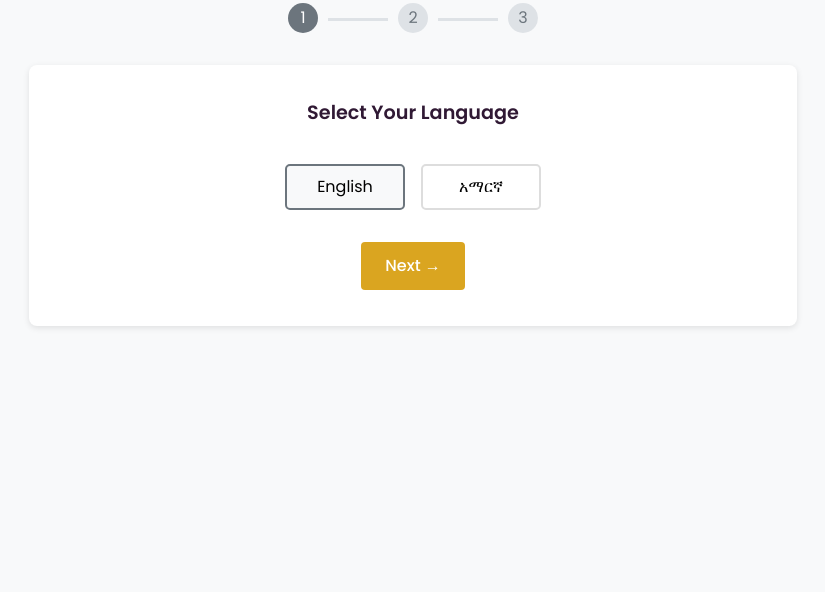
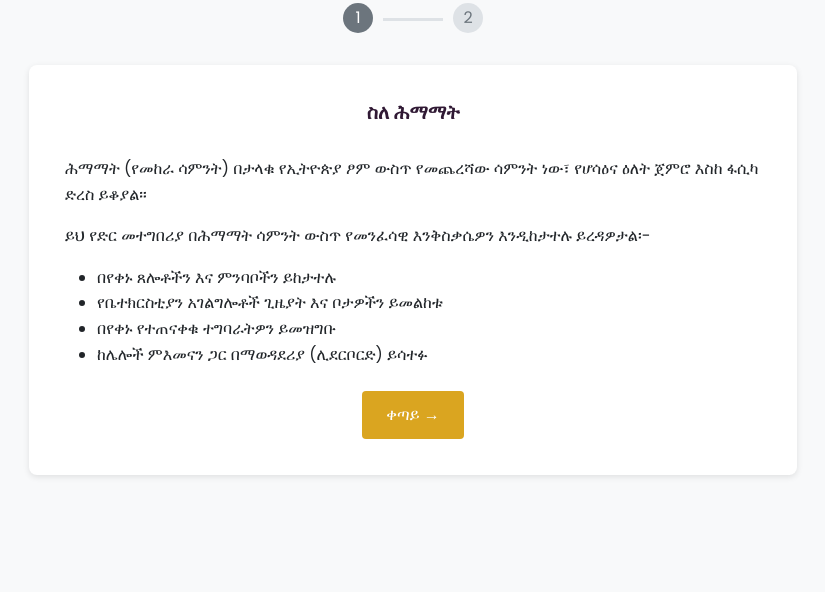
Before and after one commit to abela7/Hmamat, a PHP site: page /user/welcome.php in a window 1280 px wide. Shown: the part 208-800 px from the top of the page, without its empty margins (227-1052 px from the left). Run offline with PHP 8.4, Linux system fonts and the light colour scheme; some libraries are stand-ins or nearby versions.

Commit message:
Force Amharic language across user interface, updating language settings in user header, settings, and welcome pages. Remove language selection options to streamline user experience.

```diff
--- a/includes/user_header.php
+++ b/includes/user_header.php
@@ -6,8 +6,8 @@ $current_page = basename($_SERVER['PHP_SELF']);
 $user_logged_in = isset($_SESSION['user_id']) && !empty($_SESSION['user_id']);
 $baptism_name = $user_logged_in ? $_SESSION['baptism_name'] : '';
 
-// Get language preference
-$language = isset($_COOKIE['user_language']) ? $_COOKIE['user_language'] : 'en';
+// Force Amharic language
+$language = 'am';
 ?>
 <!DOCTYPE html>
 <html lang="en">
--- a/user/welcome.php
+++ b/user/welcome.php
@@ -5,11 +5,11 @@ require_once '../includes/db.php';
 require_once '../includes/auth_check.php';
 
 // Set page title
-$page_title = "Welcome to HIMAMAT";
+$page_title = "እንኳን ወደ ሕማማት ደህና መጡ";
 
 // Initialize variables
 $step = isset($_GET['step']) ? intval($_GET['step']) : 1;
-$language = isset($_GET['lang']) ? $_GET['lang'] : 'en';
+$language = 'am'; // Force Amharic
 $baptism_name = isset($_POST['baptism_name']) ? trim($_POST['baptism_name']) : '';
 $error = '';
 
@@ -17,7 +17,7 @@ $error = '';
 if ($_SERVER['REQUEST_METHOD'] === 'POST' && isset($_POST['register'])) {
     // Validate baptism name
     if (empty($baptism_name)) {
-        $error = ($language === 'am') ? 'የክርስትና ስም አስፈላጊ ነው።' : 'Baptism name is required.';
+        $error = 'የክርስትና ስም አስፈላጊ ነው።';
     } else {
         // Check if a user with this baptism name exists
         $stmt = $conn->prepare("SELECT id, baptism_name, unique_id, role FROM users WHERE baptism_name = ?");
@@ -47,11 +47,14 @@ if ($_SERVER['REQUEST_METHOD'] === 'POST' && isset($_POST['register'])) {
                 $user_id = $stmt->insert_id;
                 createUserSession($user_id, $baptism_name, $unique_id);
 
+                // Set language cookie
+                setcookie('user_language', 'am', time() + (86400 * 90), "/");
+
                 // Redirect to dashboard
                 header("Location: dashboard.php");
                 exit;
             } else {
-                $error = ($language === 'am') ? 'ይቅርታ፣ የተፈጠረ ስህተት። እባክዎ ዳግም ይሞክሩ።' : 'Sorry, there was an error. Please try again.';
+                $error = 'ይቅርታ፣ የተፈጠረ ስህተት። እባክዎ ዳግም ይሞክሩ።';
             }
         }
         $stmt->close();
@@ -61,11 +64,11 @@ if ($_SERVER['REQUEST_METHOD'] === 'POST' && isset($_POST['register'])) {
 // Include minimal header (without the user login check)
 ?>
 <!DOCTYPE html>
-<html lang="<?php echo $language === 'am' ? 'am' : 'en'; ?>">
+<html lang="am">
 <head>
     <meta charset="UTF-8">
     <meta name="viewport" content="width=device-width, initial-scale=1.0">
-    <title><?php echo $language === 'am' ? 'እንኳን ወደ ሕማማት ደህና መጡ' : 'Welcome to HIMAMAT'; ?></title>
+    <title>እንኳን ወደ ሕማማት ደህና መጡ</title>
     <link rel="stylesheet" href="../assets/css/bootstrap.min.css">
     <link rel="stylesheet" href="css/style.css">
     <style>
@@ -76,20 +79,6 @@ if ($_SERVER['REQUEST_METHOD'] === 'POST' && isset($_POST['register'])) {
             max-width: 800px;
             margin: 2rem auto;
             padding: 1rem;
-        }
-        .language-btn {
-            width: 120px;
-            margin: 0.5rem;
-            border: 2px solid #ddd;
-            background: white;
-            border-radius: 5px;
-            padding: 0.5rem;
-            cursor: pointer;
-            transition: all 0.3s;
-        }
-        .language-btn:hover, .language-btn.active {
-            border-color: #6c757d;
-            background-color: #f8f9fa;
         }
         .progress-indicator {
             display: flex;
@@ -148,17 +137,13 @@ if ($_SERVER['REQUEST_METHOD'] === 'POST' && isset($_POST['register'])) {
     <div class="container welcome-container">
         <div class="text-center mb-4">
             <img src="../assets/images/logo.png" alt="HIMAMAT Logo" class="logo-img">
-            <h1 class="welcome-title">
-                <?php echo $language === 'am' ? 'እንኳን ወደ ሕማማት ደህና መጡ' : 'Welcome to HIMAMAT'; ?>
-            </h1>
+            <h1 class="welcome-title">እንኳን ወደ ሕማማት ደህና መጡ</h1>
         </div>
 
         <div class="progress-indicator">
             <div class="progress-step <?php echo $step >= 1 ? 'active' : ''; ?>">1</div>
             <div class="progress-line <?php echo $step >= 2 ? 'active' : ''; ?>"></div>
             <div class="progress-step <?php echo $step >= 2 ? 'active' : ''; ?>">2</div>
-            <div class="progress-line <?php echo $step >= 3 ? 'active' : ''; ?>"></div>
-            <div class="progress-step <?php echo $step >= 3 ? 'active' : ''; ?>">3</div>
         </div>
 
         <div class="card">
@@ -167,36 +152,11 @@ if ($_SERVER['REQUEST_METHOD'] === 'POST' && isset($_POST['register'])) {
                     <div class="alert alert-danger"><?php echo $error; ?></div>
                 <?php endif; ?>
 
-                <!-- Step 1: Language Selection -->
+                <!-- Step 1: About HIMAMAT -->
                 <div class="step-content <?php echo $step === 1 ? 'active' : ''; ?>" id="step1">
-                    <h2 class="card-title mb-4 text-center">
-                        <?php echo $language === 'am' ? 'ቋንቋ ይምረጡ' : 'Select Your Language'; ?>
-                    </h2>
-
-                    <div class="d-flex justify-content-center mb-4">
-                        <button class="language-btn <?php echo $language === 'en' ? 'active' : ''; ?>" onclick="setLanguage('en')">
-                            English
-                        </button>
-                        <button class="language-btn <?php echo $language === 'am' ? 'active' : ''; ?>" onclick="setLanguage('am')">
-                            አማርኛ
-                        </button>
-                    </div>
-
-                    <div class="text-center mt-4">
-                        <a href="welcome.php?step=2&lang=<?php echo $language; ?>" class="btn btn-nav">
-                            <?php echo $language === 'am' ? 'ቀጣይ' : 'Next'; ?> →
-                        </a>
-                    </div>
-                </div>
-
-                <!-- Step 2: About HIMAMAT -->
-                <div class="step-content <?php echo $step === 2 ? 'active' : ''; ?>" id="step2">
-                    <h2 class="card-title mb-4 text-center">
-                        <?php echo $language === 'am' ? 'ስለ ሕማማት' : 'About HIMAMAT'; ?>
-                    </h2>
+                    <h2 class="card-title mb-4 text-center">ስለ ሕማማት</h2>
 
                     <div class="mb-4">
-                        <?php if ($language === 'am'): ?>
                         <p>ሕማማት (የመከራ ሳምንት) በታላቁ የኢትዮጵያ ፆም ውስጥ የመጨረሻው ሳምንት ነው፣ የሆሳዕና ዕለት ጀምሮ እስከ ፋሲካ ድረስ ይቆያል።</p>
                         <p>ይህ የድር መተግበሪያ በሕማማት ሳምንት ውስጥ የመንፈሳዊ እንቅስቃሴዎን እንዲከታተሉ ይረዳዎታል፡-</p>
                         <ul>
@@ -205,52 +165,35 @@ if ($_SERVER['REQUEST_METHOD'] === 'POST' && isset($_POST['register'])) {
                             <li>በየቀኑ የተጠናቀቁ ተግባራትዎን ይመዝግቡ</li>
                             <li>ከሌሎች ምእመናን ጋር በማወዳደሪያ (ሊደርቦርድ) ይሳተፉ</li>
                         </ul>
-                        <?php else: ?>
-                            <p>HIMAMAT (Passion Week) is the final week of the Great Ethiopian Lent, spanning from Palm Sunday (Hosanna) to Easter Sunday.</p>
-                            <p>This web application helps you track your spiritual activities during HIMAMAT:</p>
-                            <ul>
-                                <li>Follow daily prayers and readings</li>
-                                <li>Find church service times and locations</li>
-                                <li>Record your daily completed activities</li>
-                                <li>Participate in a community leaderboard</li>
-                            </ul>
-                        <?php endif; ?>
                     </div>
 
                     <div class="text-center mt-4">
-                        <a href="welcome.php?step=1&lang=<?php echo $language; ?>" class="btn btn-nav btn-outline">
-                            ← <?php echo $language === 'am' ? 'ኋላ' : 'Back'; ?>
-                        </a>
-                        <a href="welcome.php?step=3&lang=<?php echo $language; ?>" class="btn btn-nav">
-                            <?php echo $language === 'am' ? 'ቀጣይ' : 'Next'; ?> →
+                        <a href="welcome.php?step=2" class="btn btn-nav">
+                            ቀጣይ →
                         </a>
                     </div>
                 </div>
 
-                <!-- Step 3: Registration -->
-                <div class="step-content <?php echo $step === 3 ? 'active' : ''; ?>" id="step3">
-                    <h2 class="card-title mb-4 text-center">
-                        <?php echo $language === 'am' ? 'የክርስትና ስምዎን ያስገቡ' : 'Enter Your Baptism Name'; ?>
-                    </h2>
+                <!-- Step 2: Registration -->
+                <div class="step-content <?php echo $step === 2 ? 'active' : ''; ?>" id="step2">
+                    <h2 class="card-title mb-4 text-center">የክርስትና ስምዎን ያስገቡ</h2>
 
-                    <form method="post" action="welcome.php?step=3&lang=<?php echo $language; ?>">
+                    <form method="post" action="welcome.php?step=2">
                         <div class="form-group mb-4">
-                            <label for="baptism_name" class="form-label">
-                                <?php echo $language === 'am' ? 'የክርስትና ስም' : 'Baptism Name'; ?>
-                            </label>
+                            <label for="baptism_name" class="form-label">የክርስትና ስም</label>
                             <input type="text" class="form-control" id="baptism_name" name="baptism_name"
                                    value="<?php echo htmlspecialchars($baptism_name); ?>" required autofocus>
                             <small class="form-text text-muted">
-                                <?php echo $language === 'am' ? 'ስምዎን ለመመዝገብ የክርስትና ስምዎን ብቻ ያስገቡ።' : 'Enter only your baptism name to register.'; ?>
+                                ስምዎን ለመመዝገብ የክርስትና ስምዎን ብቻ ያስገቡ።
                             </small>
                         </div>
 
                         <div class="text-center mt-4">
-                            <a href="welcome.php?step=2&lang=<?php echo $language; ?>" class="btn btn-nav btn-outline">
-                                ← <?php echo $language === 'am' ? 'ኋላ' : 'Back'; ?>
+                            <a href="welcome.php?step=1" class="btn btn-nav btn-outline">
+                                ← ኋላ
                             </a>
                             <button type="submit" name="register" class="btn btn-nav">
-                                <?php echo $language === 'am' ? 'መዝግብ' : 'Register'; ?>
+                                መዝግብ
                             </button>
                         </div>
                     </form>
@@ -258,11 +201,5 @@ if ($_SERVER['REQUEST_METHOD'] === 'POST' && isset($_POST['register'])) {
             </div>
         </div>
     </div>
-
-    <script>
-        function setLanguage(lang) {
-            window.location.href = 'welcome.php?step=1&lang=' + lang;
-        }
-    </script>
 </body>
 </html>
```
Also changed, not shown: user/settings.php (+1 -20 lines). Lines whose indentation alone changed are shown as unchanged.
